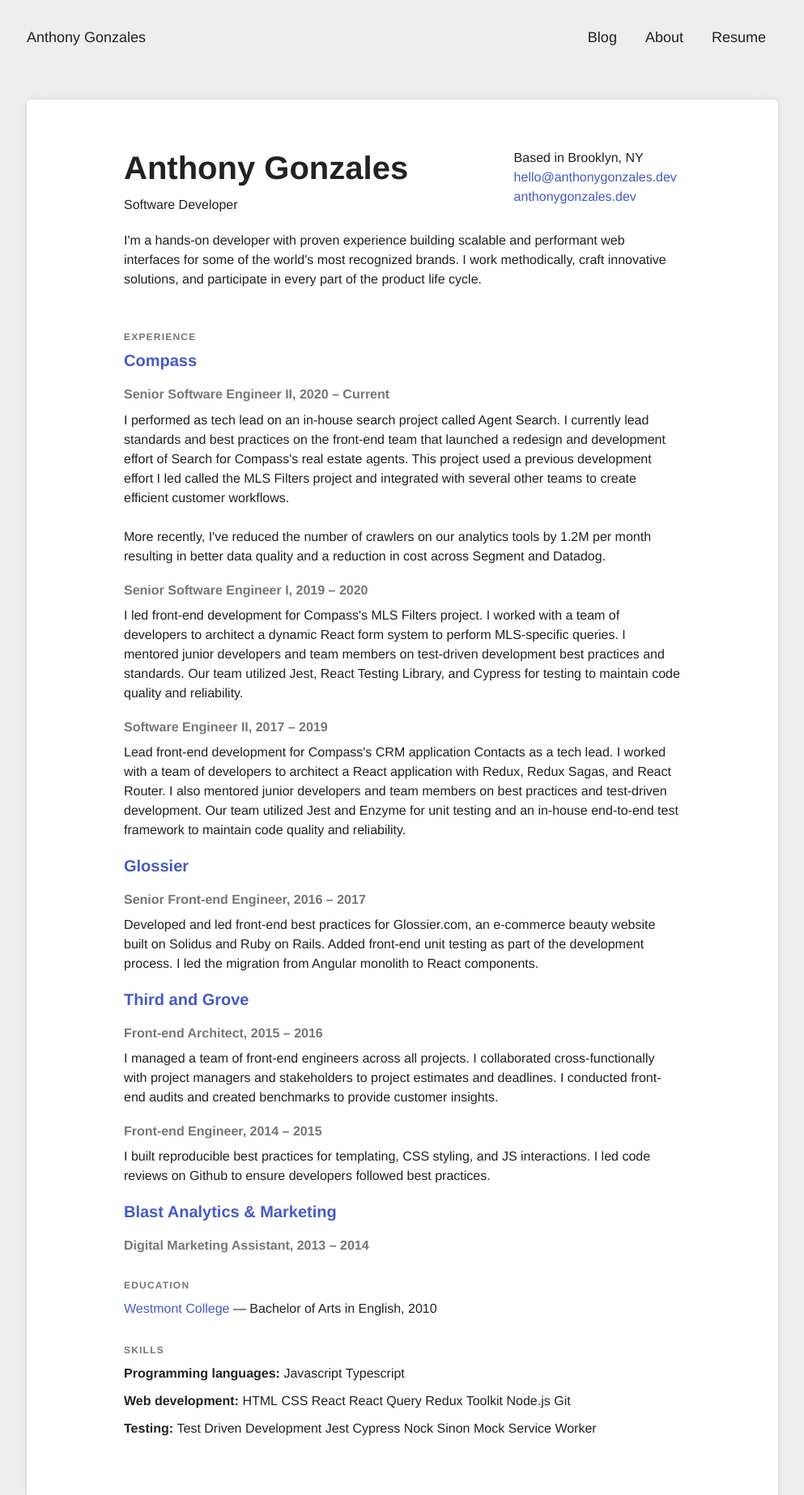
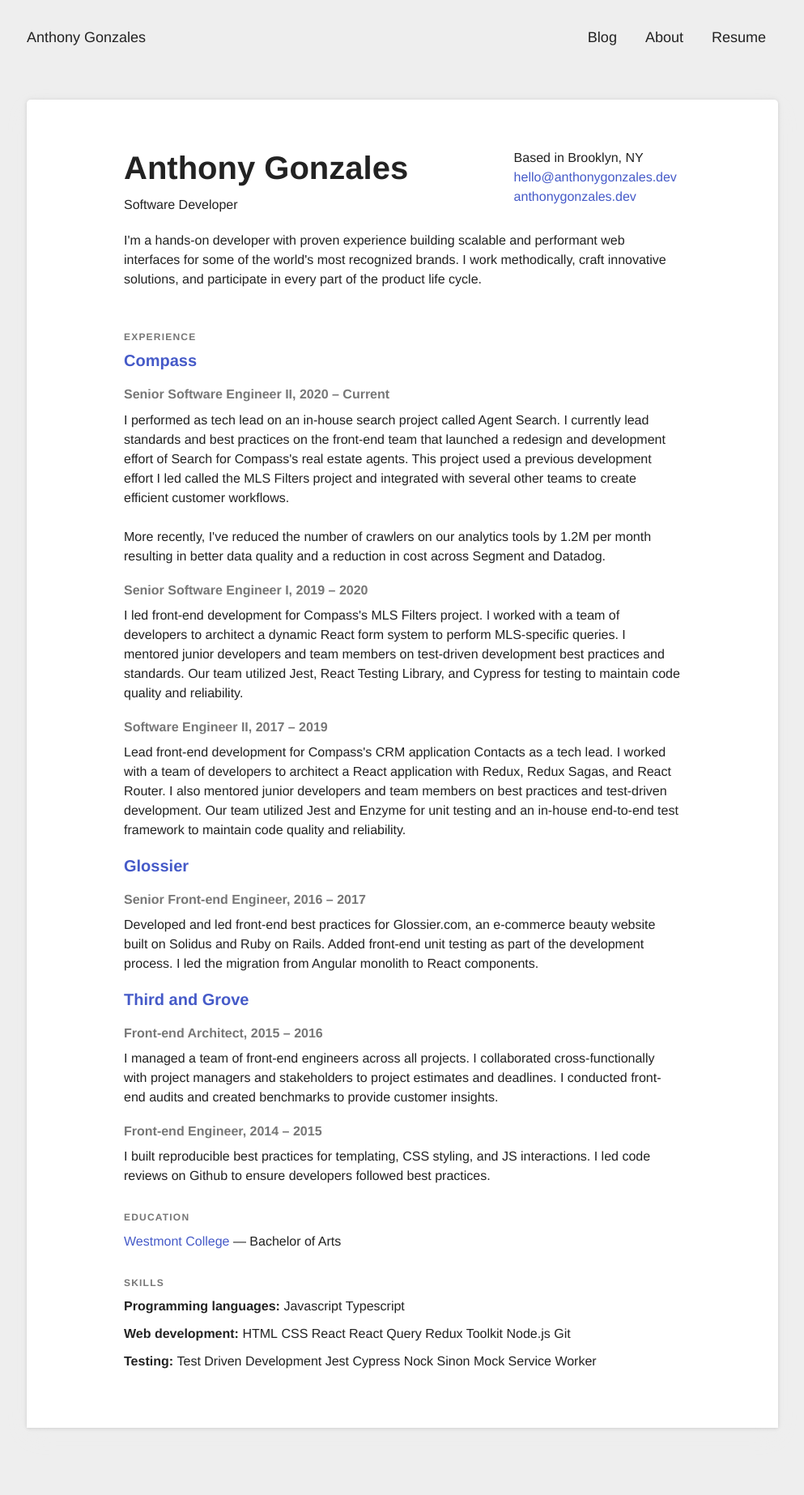
Before and after one commit to antgonzales/antgonzales.github.io, a Jekyll site: the page built from resume.html, in a window 1280 px wide. Shown: the whole page at 81% size, without its empty margins (143-1136 px from the left). Built offline with Jekyll 4.4.1, drawn with Linux system fonts in a browser that asks for light colours; after the commit the page ends 1763 px from its top, so only the background shows below that.

Commit message:
Remove unnecessary experience

```diff
--- a/_data/resume.json
+++ b/_data/resume.json
@@ -95,17 +95,6 @@
       "startDate":"2014-07-31",
       "summary":"I built reproducible best practices for templating, CSS styling, and JS interactions. I led code reviews on Github to ensure developers followed best practices.",
       "website":"https://www.thirdandgrove.com"
-    },
-    {
-      "company":"Blast Analytics & Marketing",
-      "endDate":"2014-07-31",
-      "highlights":[
-
-      ],
-      "position":"Digital Marketing Assistant",
-      "startDate":"2013-01-31",
-      "summary":"",
-      "website":"https://www.blastanalytics.com"
     }
   ],
   "volunteer":[
--- a/resume.html
+++ b/resume.html
@@ -39,7 +39,7 @@
   <div class="resume-section">
     <h2>Education</h2>
     {% for edu in education %}
-    <p><a href={{edu.url}} target="_blank" rel="nofollow noopener">{{edu.institution}}</a> &mdash; {{edu.studyType}} in {{edu.area}}, {{edu.endDate | date: "%Y"}}</p>
+    <p><a href={{edu.url}} target="_blank" rel="nofollow noopener">{{edu.institution}}</a> &mdash; {{edu.studyType}}</p>
     {% endfor %}
   </div>
 
```
